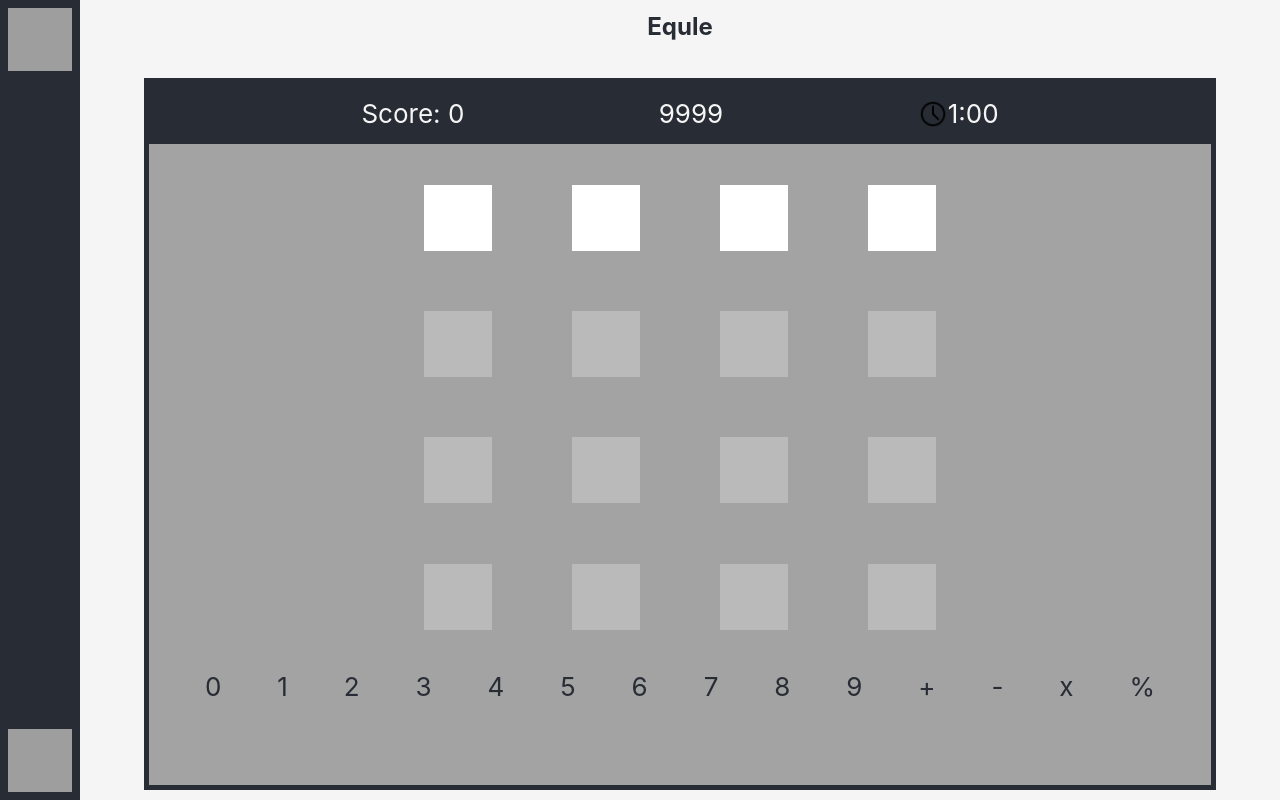
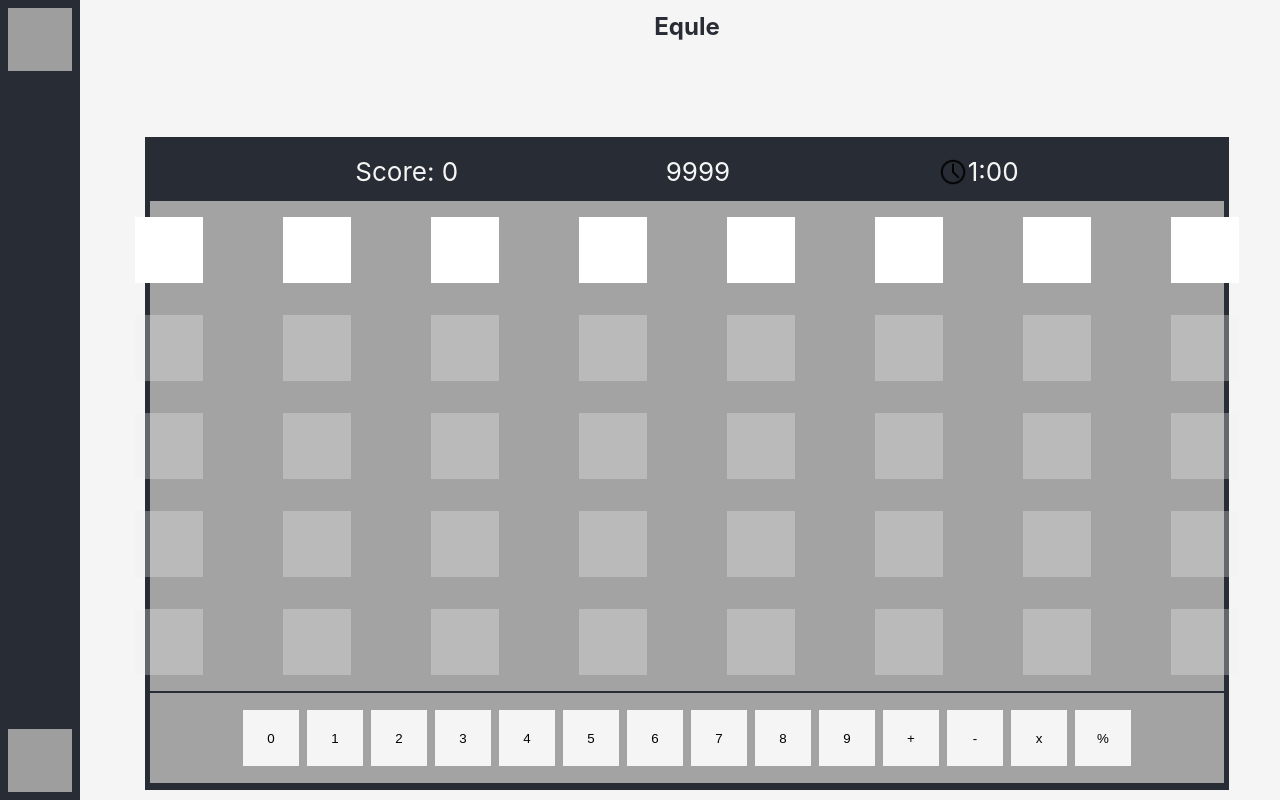
Before and after one commit to rsd3123/Equle, a React (Create React App) app in the folder equle-frontend/: page / in a window 1280 px wide. Built offline with nearby package versions, Linux system fonts and the light colour scheme; grey boxes are pictures that could not be loaded.

Commit message:
Cont. Game frontend

```diff
--- a/equle-frontend/src/components/main/Game.css
+++ b/equle-frontend/src/components/main/Game.css
@@ -1,13 +1,19 @@
 .Game{
-    height: 90%;
+    height: fit-content;
     width: 90%;
 
     border: 5px #282c34 solid;
     background-color: #a3a3a3;
+
+    display: flex;
+    flex-direction: column;
+    align-items: center;
 }
 
 .GameHeader{
-    height: 3%;
+    height: fit-content;
+    max-height: 3%;
+    min-width: 100%;
     max-width:100%;
 
     display: flex;
@@ -15,7 +21,8 @@
     align-items: center;
     justify-content: space-evenly;
 
-    padding:20px;
+    padding-top:20px;
+    padding-bottom: 20px;
 
     background-color: #282c34;
     color:whitesmoke;
@@ -23,7 +30,7 @@
 
 .GameBoard{
 
-    height: 75%;
+    height: fit-content;
 
     display: flex;
     flex-direction: column;
--- a/equle-frontend/src/components/main/Game.tsx
+++ b/equle-frontend/src/components/main/Game.tsx
@@ -10,8 +10,8 @@ function Game() {
     const [currentRow, setCurrentRow] = useState<number>(-1);
     const [currentGuess, setCurrentGuess] = useState<string>('');
 
-    const [numBoxes, setNumBoxes] = useState<number>(4); // get init from server
-    const [numRows, setNumRows] = useState<number>(4); // get init from server
+    const [numBoxes, setNumBoxes] = useState<number>(8); // get init from server
+    const [numRows, setNumRows] = useState<number>(5); // get init from server
 
     //When the current guess is updated, get check from server, then change color accordingly, and increment current row.
     //Get isMatch from server: returns [] of length numBoxes. each element in [] is either a 0 (wrong), 1, wrong place, or 2 (corrent num and place)
--- a/equle-frontend/src/components/main/GameBoard/GuessRow.css
+++ b/equle-frontend/src/components/main/GameBoard/GuessRow.css
@@ -12,7 +12,7 @@
     width: 8vh;
     height:8vh;
 
-    margin:5vh;
+    margin:2vh 5vh;
     border: none;
     text-align: center;
 }
--- a/equle-frontend/src/components/main/GameBoard/GuessedNumberBox.css
+++ b/equle-frontend/src/components/main/GameBoard/GuessedNumberBox.css
@@ -1,6 +1,22 @@
-.GuessedNumbers{
+.GuessedNumberBox{
+    min-width:7vh;
+    min-height:7vh;
+    max-height:7vh;
 
     display: flex;
-    flex-direction: row;
-    justify-content: space-evenly;
+    align-items: center;
+    justify-content: center;
+    text-align: center;
+
+    background-color: whitesmoke;
+
+    margin:0.5vh;
 }
+
+.BoxButton{
+    height: 7vh;
+    width: 100%;
+
+    background-color:whitesmoke;
+    border:none;
+}
--- a/equle-frontend/src/components/main/GameBoard/GuessedNumberBox.tsx
+++ b/equle-frontend/src/components/main/GameBoard/GuessedNumberBox.tsx
@@ -2,9 +2,12 @@ import React, { useState } from 'react';
 import './GuessedNumberBox.css';
 
 function GuessedNumberBox(props:any) {
+    //pass isCharUsed as prop (derive color, isDisabled from this)
     return (
         <div className="GuessedNumberBox">
-           <text>{props.value}</text>
+            <button className='BoxButton'>
+                <text>{props.value}</text>
+           </button>
         </div>
     );
 }
--- a/equle-frontend/src/components/main/GameBoard/GuessedNumbers.css
+++ b/equle-frontend/src/components/main/GameBoard/GuessedNumbers.css
@@ -0,0 +1,14 @@
+.GuessedNumbers{
+    width: 99%;
+    height:100%;
+
+    display: flex;
+    flex-direction: row;
+    justify-content: center;
+    align-items: center;
+
+    padding:5px;
+
+    border: 2px solid #282c34;
+
+}
```
